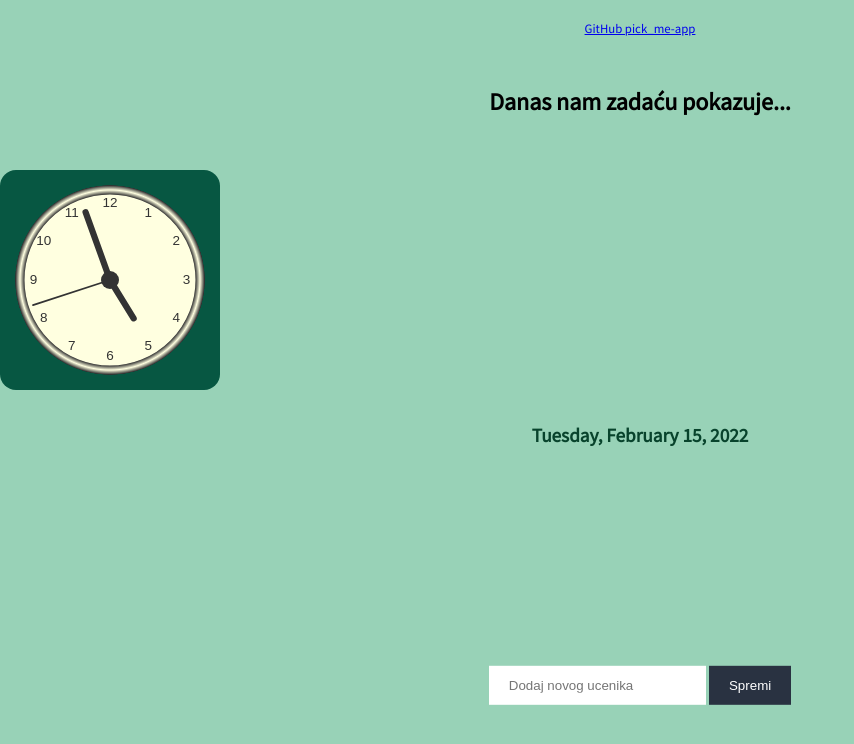
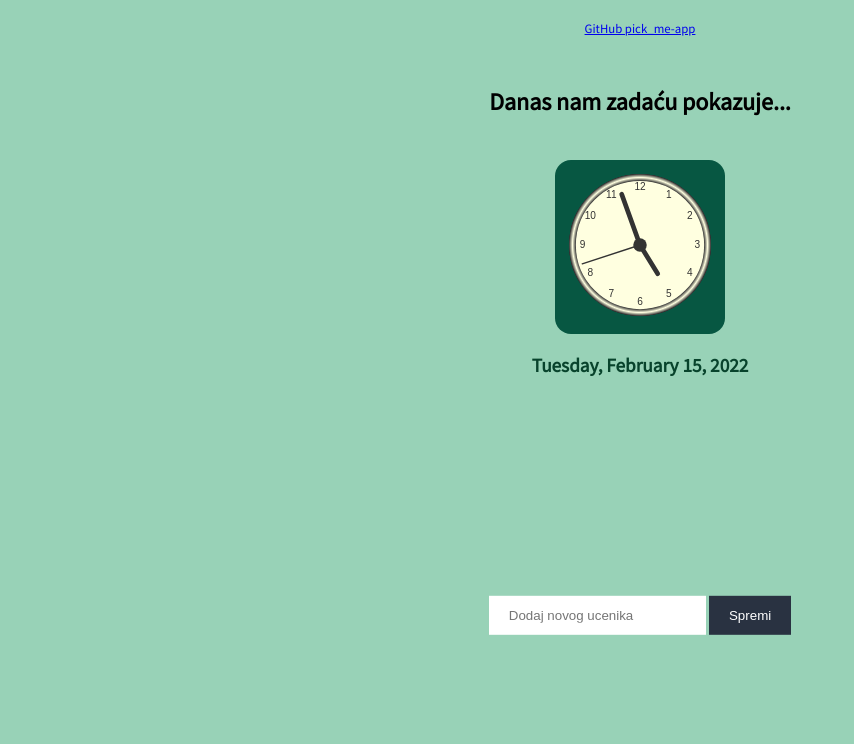
Before and after one commit to zopaj63/pick_me, a plain HTML site: page index.html in a window 1280 px wide. Shown: the whole page, without its empty margins (0-854 px from the left). Drawn offline with Linux system fonts and the light colour scheme.

Commit message:
wrapping the clock with div

```diff
--- a/index.html
+++ b/index.html
@@ -15,7 +15,9 @@
     <a href="https://github.com/zopaj63/pick_me">GitHub pick_me-app</a>
     <h2>Danas nam zadaću pokazuje...</h2>
     <h1 id="pick"></h1>
-    <canvas id="canvas" width="200" height="200"></canvas>
+    <div class="canvas">
+        <canvas id="clock"></canvas>
+    </div>
     <p id="date"></p>
     <div class="container">
         <ul id="list"></ul>
--- a/index.js
+++ b/index.js
@@ -71,7 +71,7 @@ function randomPick(obj) {
 }
 
 // clock *******
-var canvas = document.getElementById("canvas");
+var canvas = document.getElementById("clock");
 var ctx = canvas.getContext("2d");
 var radius = canvas.height / 2;
 ctx.translate(radius, radius);
--- a/main.scss
+++ b/main.scss
@@ -57,12 +57,13 @@ input[type="submit"] {
     display: inline-block;
 }
 
-#canvas {
+.canvas {
     text-align: center;
     background-color: rgb(7, 87, 66);
     border-radius: 16px;
     padding: 10px;
     margin: 10px auto;
+    width: 150px;
   }
 
 #date{
```
Also changed, not shown: main.css, 1 other file.
